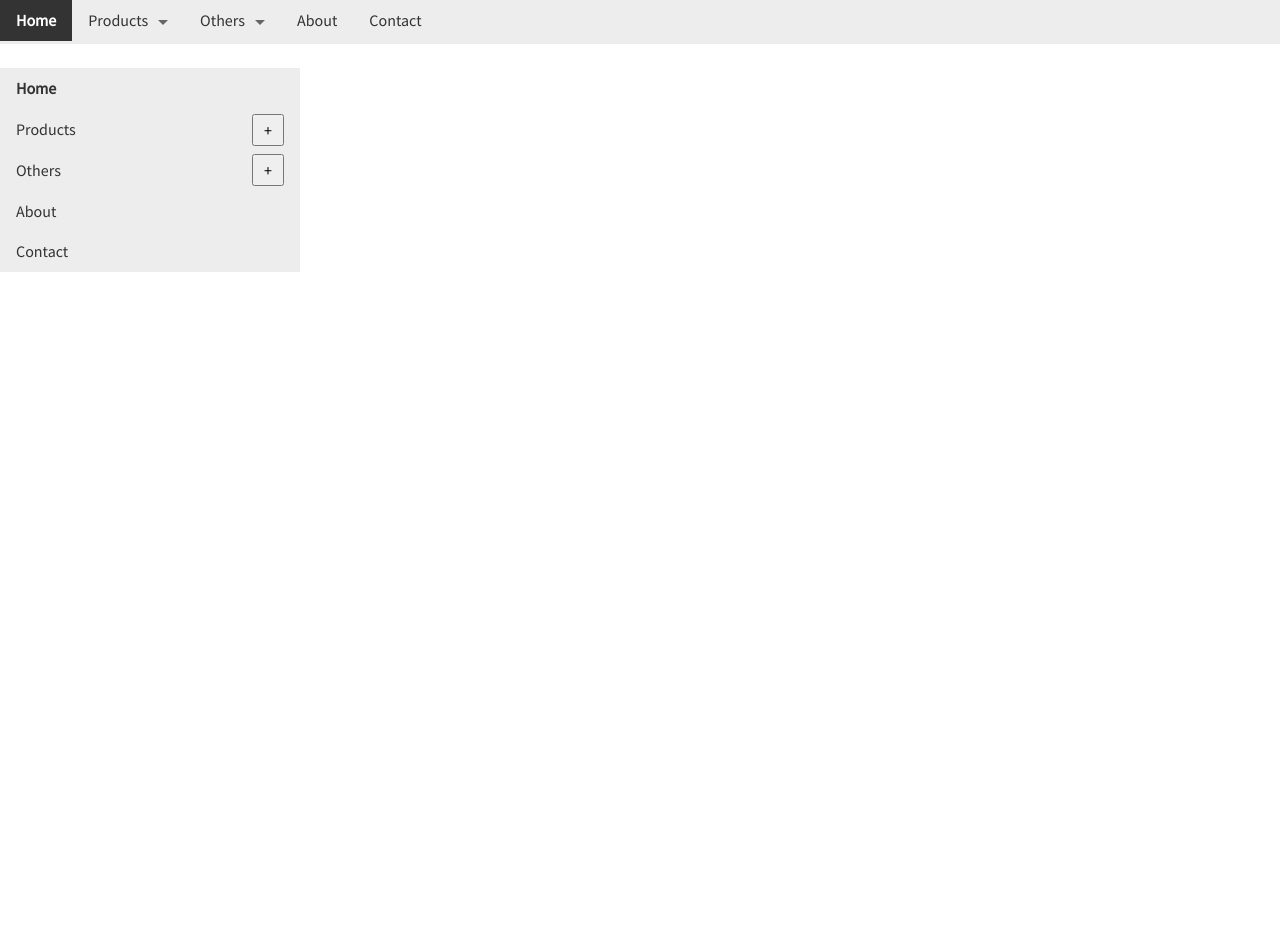
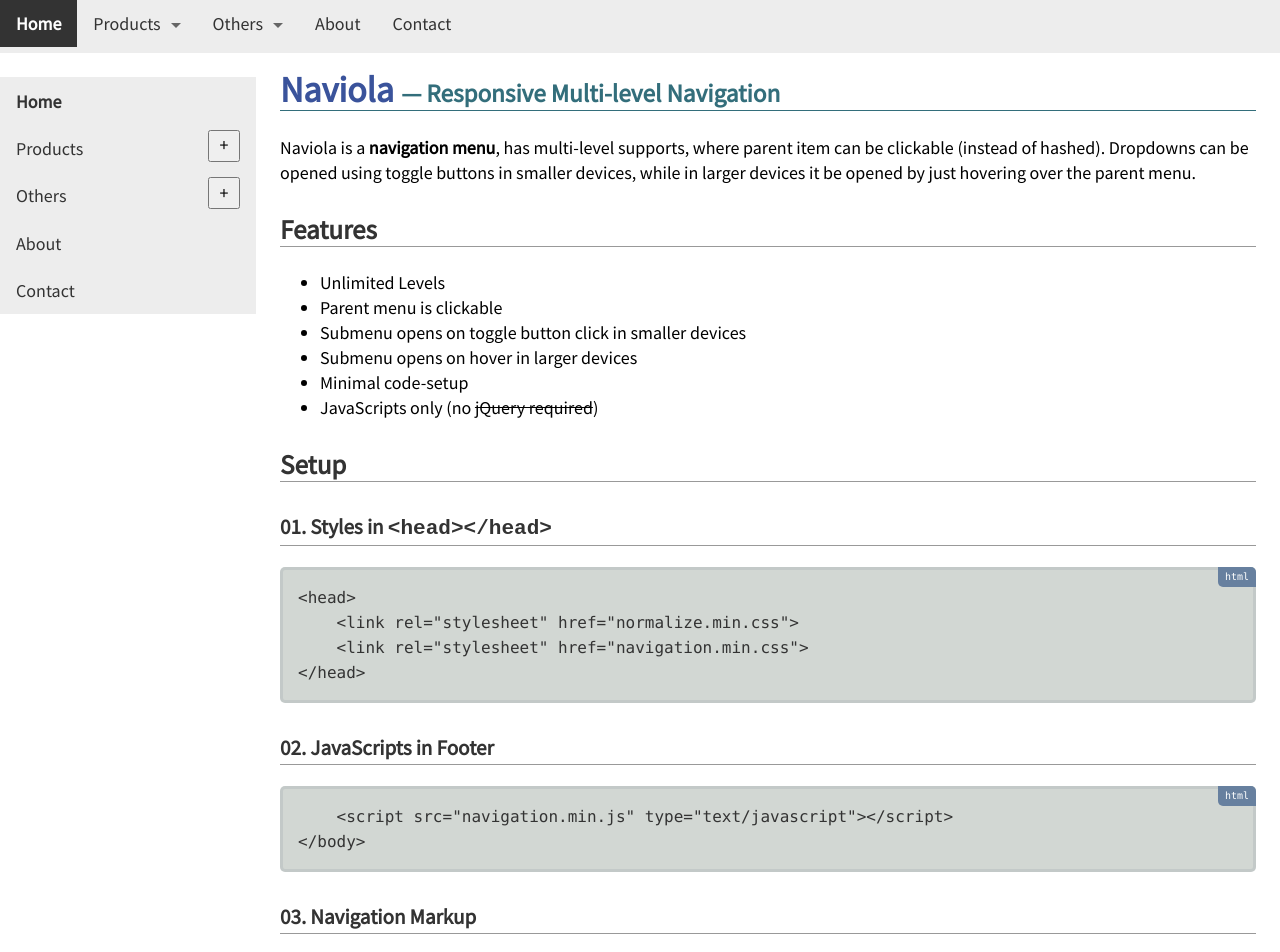
Before and after one commit to nanodesigns/naviola, a plain HTML site: page index.html in a window 1280 px wide. Shown: the top 952 px of the page. Before the commit the page ends 800 px from the top, so only its background shows below. Drawn offline with Linux system fonts and the light colour scheme.

Commit message:
Some documentation and code separation

```diff
--- a/assets/css/navigation.css
+++ b/assets/css/navigation.css
@@ -1,16 +1,4 @@
 /* NORAMALIZES EVERYTHING WITH normalize.css */
-
-
-/* GENERAL STYLING */
-
-body {
-    font-family: 'Source Sans Pro', sans-serif;
-}
-
-.mb-3 {
-    margin-bottom: 1.5rem;
-}
-
 
 /* NAVIGATION */
 
@@ -148,11 +136,3 @@ body {
         left: 200px;
     }
 }
-
-
-@media (min-width: 768px) {
-    .sidebar {
-        float: left;
-        width: 300px;
-    }
-}
--- /dev/null
+++ b/assets/css/template.css
@@ -0,0 +1,84 @@
+* {
+    box-sizing: border-box;
+}
+
+body {
+    font-family: 'Source Sans Pro', sans-serif;
+}
+
+.mt-0 {
+    margin-top: 0;
+}
+
+.mb-3 {
+    margin-bottom: 1.5rem;
+}
+
+.px-3 {
+    padding-left: 1.5rem;
+    padding-right: 1.5rem;
+}
+
+h1 {
+    color: rgb(58, 83, 155);
+    padding-bottom: 0.25rem;
+    border-bottom: 1px solid rgb(51, 110, 123);
+}
+
+h1 small {
+    color: rgb(51, 110, 123);
+    font-size: 70%;
+}
+
+.site-content {
+    font-size: 18px;
+    line-height: 25px;
+}
+
+h2,
+h3 {
+    color: #333;
+    padding-bottom: 0.25rem;
+    border-bottom: 1px solid #999;
+    margin-top: 2rem;
+}
+
+@media (min-width: 768px) {
+    #primary {
+        float: right;
+        width: 80%;
+    }
+
+    .sidebar {
+        float: left;
+        width: 20%;
+        /* min-width: 300px; */
+    }
+}
+
+pre {
+    background-color: rgb(210, 215, 211);
+    border: 3px solid rgba(108, 122, 137, 0.15);
+    font-size: 16px;
+    color: #333;
+    padding: 15px;
+    border-radius: 5px;
+    position:relative;
+    font-family: Consolas, "Andale Mono WT", "Andale Mono", "Lucida Console", "Lucida Sans Typewriter", "DejaVu Sans Mono", "Bitstream Vera Sans Mono", "Liberation Mono", "Nimbus Mono L", Monaco, "Courier New", Courier, monospace;
+}
+
+pre[data-lang]::before {
+    content: attr(data-lang);
+    display: inline-block;
+    position: absolute;
+    top: -3px;
+    right: -3px;
+    padding-left: 7px;
+    padding-right: 7px;
+    background-color: rgb(103, 128, 159);
+    color: #fff;
+    border-top-right-radius: 5px;
+    border-bottom-left-radius: 5px;
+    font-size: 10px;
+    line-height: 20px;
+}
--- a/index.html
+++ b/index.html
@@ -3,13 +3,14 @@
 <head>
     <meta charset="UTF-8">
     <meta name="viewport" content="width=device-width, initial-scale=1.0">
-    <title>Responsive Navigation</title>
+    <title>Naviola - Responsive Multi-level Navigation</title>
 
     <link rel="shortcut icon" href="favicon.ico" type="image/x-icon">
     <link rel="icon" href="favicon.ico" type="image/x-icon">
 
     <link rel="stylesheet" href="assets/css/normalize.css">
     <link href="https://fonts.googleapis.com/css2?family=Source+Sans+Pro&display=swap" rel="stylesheet">
+    <link rel="stylesheet" href="assets/css/template.css">
     <link rel="stylesheet" href="assets/css/navigation.css">
 </head>
 <body>
@@ -30,6 +31,12 @@
                         <ul>
                             <li><a href="/product/product-2/sub-product">Sub Product 1</a></li>
                             <li><a href="/product/product-2/sub-product-2">Sub Product 2</a></li>
+                            <li>
+                                <a href="/product/product-2/sub-product-3">Sub Product 3</a>
+                                <ul>
+                                    <li><a href="#">Dead End</a></li>
+                                </ul>
+                            </li>
                         </ul>
                     </li>
                 </ul>
@@ -51,6 +58,52 @@
         </ul>
     </nav>
 
+    <main>
+        <div id="primary" class="px-3">
+            <h1 class="mt-0">Naviola <small>&mdash; Responsive Multi-level Navigation</small></h1>
+            <body class="site-content">
+                <p>Naviola is a <strong>navigation menu</strong>, has multi-level supports, where parent item can be clickable (instead of hashed).
+                    Dropdowns can be opened using toggle buttons in smaller devices, while in larger devices it be opened by just
+                    hovering over the parent menu.</p>
+
+                <h2>Features</h2>
+                <ul>
+                    <li>Unlimited Levels</li>
+                    <li>Parent menu is clickable</li>
+                    <li>Submenu opens on toggle button click in smaller devices</li>
+                    <li>Submenu opens on hover in larger devices</li>
+                    <li>Minimal code-setup</li>
+                    <li>JavaScripts only (no <strike>jQuery required</strike>)</li>
+                </ul>
+
+                <h2>Setup</h2>
+                <h3>01. Styles in <code>&lt;head&gt;&lt;/head&gt;</code></h3>
+                <pre data-lang="html">
+&lt;head&gt;
+    &lt;link rel=&quot;stylesheet&quot; href=&quot;normalize.min.css&quot;&gt;
+    &lt;link rel=&quot;stylesheet&quot; href=&quot;navigation.min.css&quot;&gt;
+&lt;/head&gt;</pre>
+
+                <h3>02. JavaScripts in Footer</h3>
+                <pre data-lang="html">
+    &lt;script src=&quot;navigation.min.js&quot; type=&quot;text/javascript&quot;&gt;&lt;/script&gt;
+&lt;/body&gt;</pre>
+
+                <h3>03. Navigation Markup</h3>
+                <pre data-lang="html">
+&lt;nav class=&quot;navigation navigation-medium&quot;&gt;
+    &lt;ul class=&quot;menu&quot;&gt;
+        &lt;li&gt;&lt;a href=&quot;#&quot;&gt;Menu item&lt;/a&gt;&lt;/li&gt;
+        &lt;li&gt;
+            &lt;a href=&quot;#&quot;&gt;Menu item&lt;/a&gt;
+            &lt;ul&gt;
+                &lt;li&gt;&lt;a href=&quot;#&quot;&gt;Submenu item&lt;/a&gt;&lt;/li&gt;
+            &lt;/ul&gt;
+        &lt;/li&gt;
+    &lt;/ul&gt;
+&lt;/nav&gt;</pre>
+            </div>
+        </div>
         <aside class="sidebar">
             <nav class="navigation">
                 <ul class="menu">
@@ -90,6 +143,7 @@
                 </ul>
             </nav>
         </aside>
+    </main>
 
     <script src="assets/js/navigation.js"></script>
 </body>
```
Lines whose indentation alone changed are shown as unchanged.
